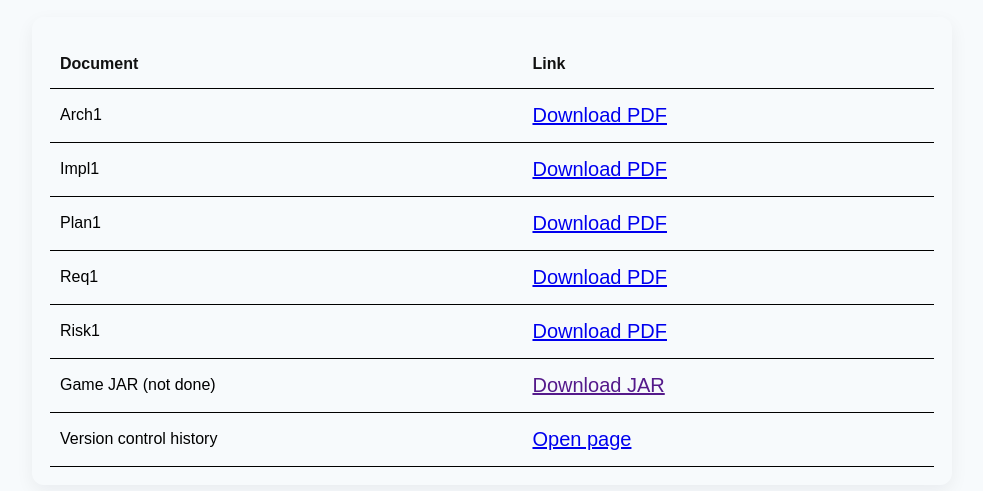
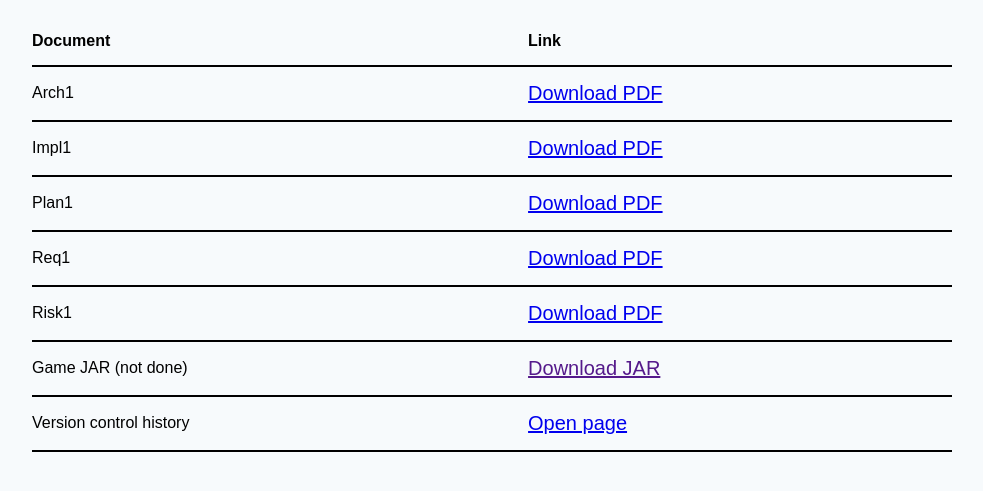
Before and after one commit to jsg551-cell/ENG1, a plain HTML site: page index.html in a window 1280 px wide. Shown: the part 103-594 px from the top of the page, without its empty margins (148-1131 px from the left). Drawn offline with Linux system fonts and the light colour scheme.

Commit message:
ui change

```diff
--- a/style.css
+++ b/style.css
@@ -30,23 +30,13 @@ table {
   margin-top: 5px;
 }
 
-.card {
-  padding: 18px;
-  border-radius: 12px;
-  box-shadow: 0 6px 18px rgba(15, 23, 42, 0.06);
+
+th, td {
+  padding: 15px 0px;
+  text-align: left;
+  border-bottom: 2px solid #000000;
 }
 
-
-th, td {
-  padding: 15px 10px;
-  text-align: left;
-  border-bottom: 1px solid #000000;
-}
-
-th {
-  font-weight: 600;
-  color: #111;
-}
 
 .small {
   font-size: 1.25rem;
```
